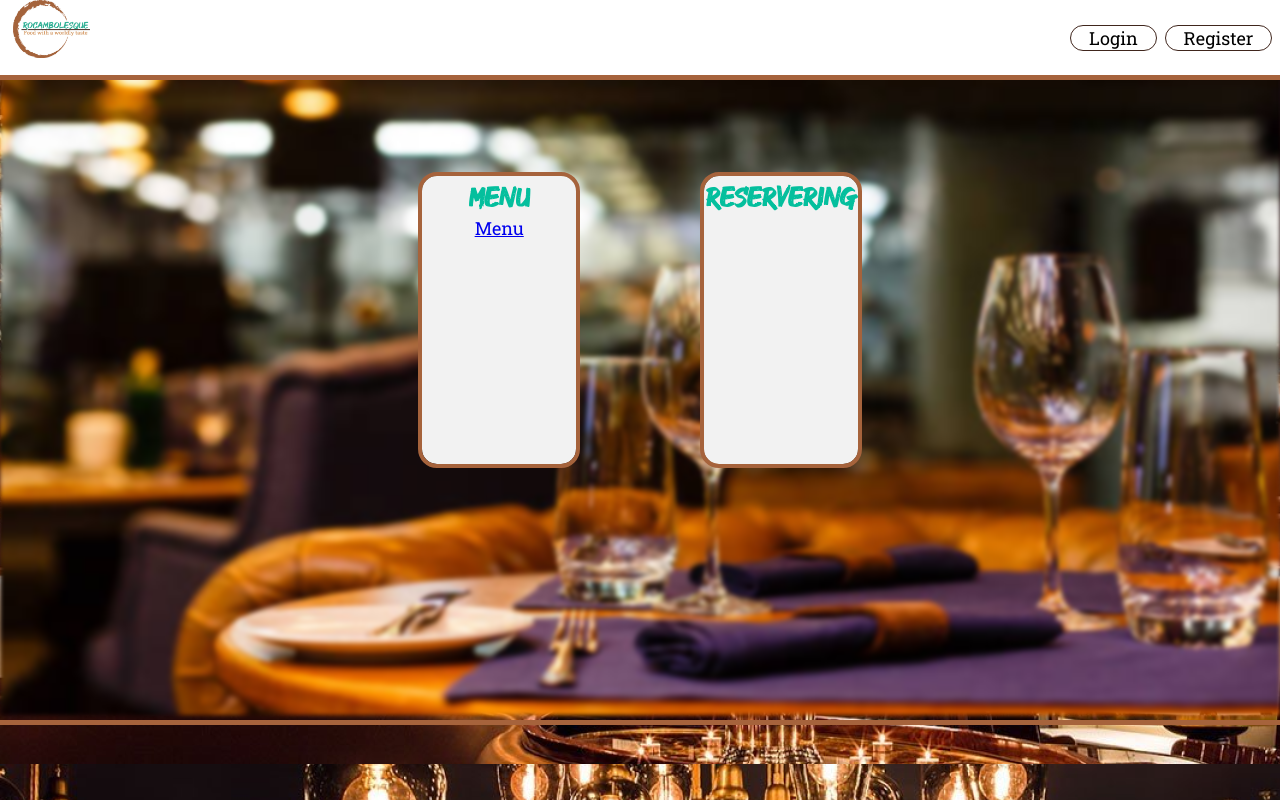
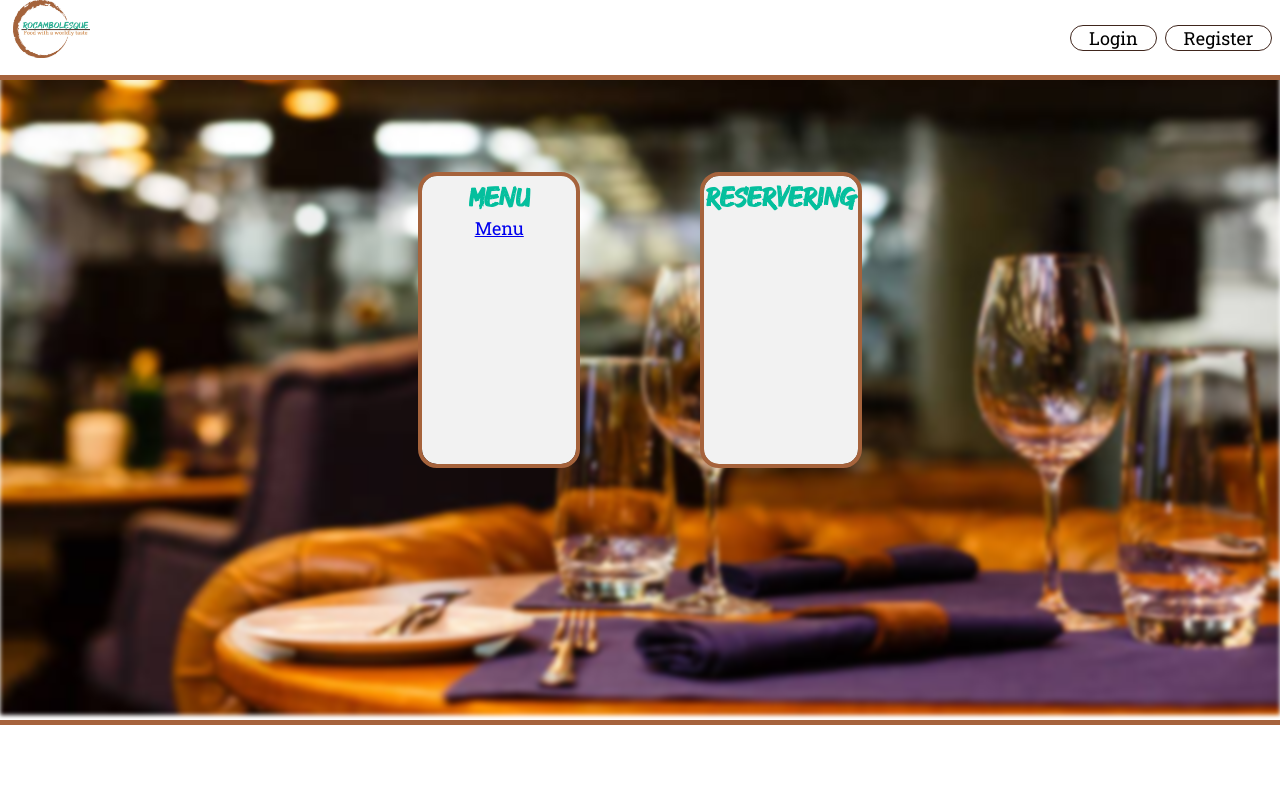
Before and after one commit to ThePope05/Rocambolesque, a PHP site: page / in a window 1280 px wide. Run offline with PHP 8.4, Linux system fonts and the light colour scheme; style sheets or scripts are compiled from the project's sources.

Commit message:
fixing background

```diff
--- a/public/scss/_Login.scss
+++ b/public/scss/_Login.scss
@@ -1,8 +1,6 @@
 @use "Theme";
 
-body{
-    background-image: url(/public/img/login.png);
-}
+
 
 .login{
     background-color: white;
--- /dev/null
+++ b/public/scss/_SingUp.scss
@@ -0,0 +1 @@
+@use "Theme";
```
Also changed, not shown: 1 other file.
